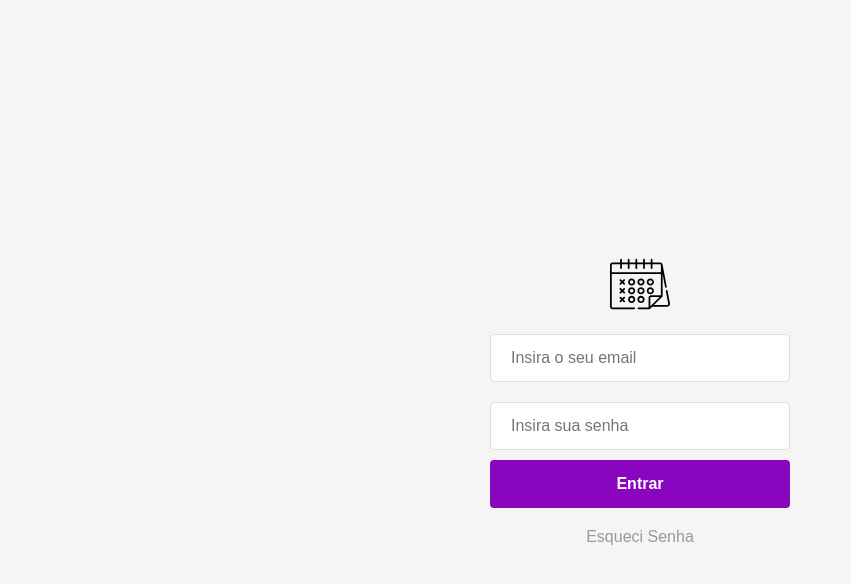
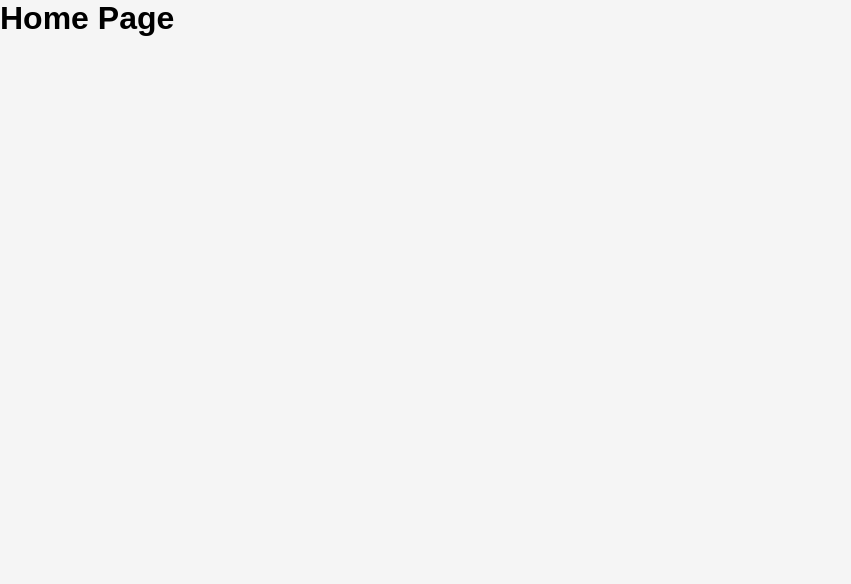
Before and after one commit to PedroSilvaG3FT/react-docker, a React (Create React App) app: page /home in a window 1280 px wide. Shown: the top 584 px of the page, without its empty margins (0-851 px from the left). Built offline with nearby package versions, Linux system fonts and the light colour scheme.

Commit message:
Configurando rota

```diff
--- a/package.json
+++ b/package.json
@@ -5,6 +5,7 @@
   "dependencies": {
     "react": "^16.9.0",
     "react-dom": "^16.9.0",
+    "react-router-dom": "^5.0.1",
     "react-scripts": "3.1.1"
   },
   "scripts": {
--- a/src/App.js
+++ b/src/App.js
@@ -1,9 +1,9 @@
 import React from "react";
 import "./App.css";
-import Login from "./Pages/Login/Login";
+import Routes from "./Routes";
 
 function App() {
-  return <Login />;
+  return <Routes />;
 }
 
 export default App;
--- /dev/null
+++ b/src/Pages/Home/Home.js
@@ -0,0 +1,6 @@
+import React from "react";
+import "./Home.css";
+
+export default function Home() {
+  return <h1>Home Page</h1>;
+}
--- /dev/null
+++ b/src/Routes.js
@@ -0,0 +1,15 @@
+import React from "react";
+import { BrowserRouter, Route } from "react-router-dom";
+
+//PAGES
+import Login from "./Pages/Login/Login";
+import Home from "./Pages/Home/Home";
+
+export default function Routes() {
+  return (
+    <BrowserRouter>
+      <Route path="/" exact component={Login} />
+      <Route path="/home" component={Home} />
+    </BrowserRouter>
+  );
+}
```
Also changed, not shown: src/Pages/Home/Home.css (added), 1 other file (tests, documents, lock files or other folders).
